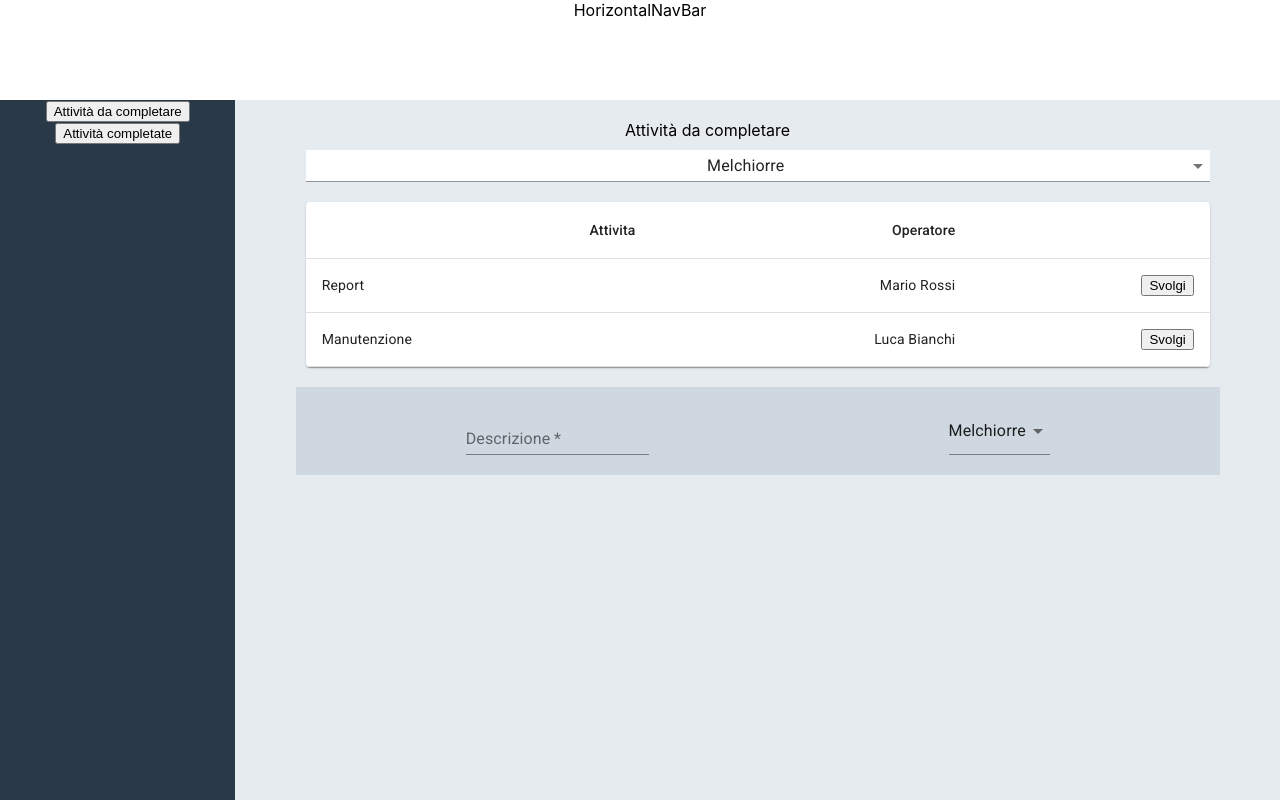
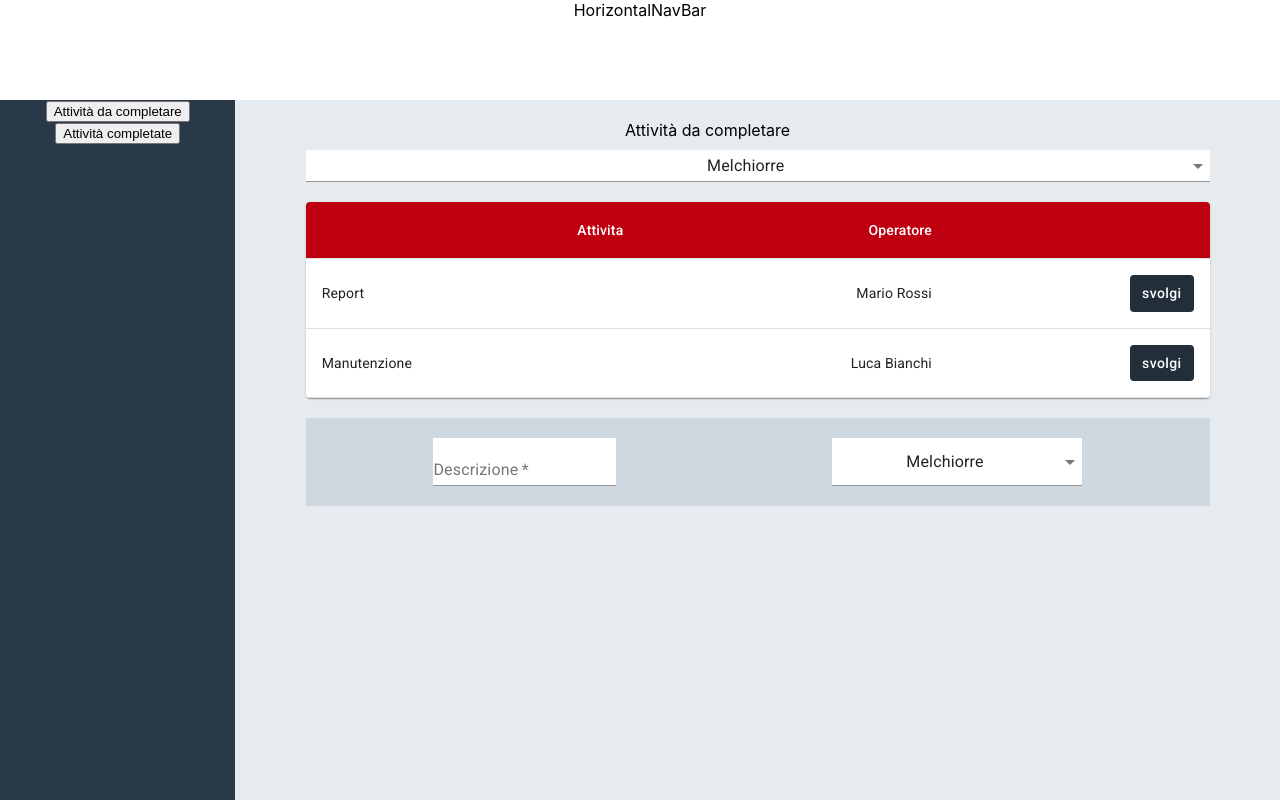
Before and after one commit to MartinRouterPing/react-graphql-example, a React (Create React App) app: page / in a window 1280 px wide. Built offline with nearby package versions, Linux system fonts and the light colour scheme.

Commit message:
other background tweaks

```diff
--- a/src/App.css
+++ b/src/App.css
@@ -47,6 +47,33 @@
 .p-4 {
   padding: 40px;
 }
+/* Backgrounds and Foregrounds */
+
+.bg-white {
+  background-color: #ffffff !important;
+}
+.bg-grey {
+  background-color: #e6ebef !important;
+}
+.bg-red {
+  background-color: #be0010 !important;
+}
+.bg-navy {
+  background-color: #2a3948 !important;
+}
+.bg-navy-light {
+  background-color: #3d4b59 !important;
+}
+.bg-navy-dark {
+  background-color: #222e3a !important;
+}
+.fg-white {
+  color: white !important;
+}
+.fg-navy-dark {
+  color: #222e3a !important;
+}
+
 /* Content id */
 
 #v-navbar-container {
@@ -71,6 +98,6 @@
 }
 #add-todo-form-container {
   background-color: #cfd8e0;
-  width: calc(90% - 20px);
+  width: calc(90% - 40px);
   margin: 0 auto;
 }
--- a/src/components/TodoTable/index.js
+++ b/src/components/TodoTable/index.js
@@ -6,6 +6,9 @@ import TableContainer from '@material-ui/core/TableContainer'
 import TableHead from '@material-ui/core/TableHead'
 import TableRow from '@material-ui/core/TableRow'
 import Paper from '@material-ui/core/Paper'
+import Button from '@material-ui/core/Button'
+
+//TODO: riunire tutte le dichiarazioni un una sola
 
 const todos = [
   {
@@ -26,9 +29,13 @@ class TodoTable extends React.Component {
       <TableContainer id="todo-table-container" component={Paper}>
         <Table id="todo-table" aria-label="simple table">
           <TableHead>
-            <TableRow>
-              <TableCell align="right">Attivita</TableCell>
-              <TableCell align="right">Operatore</TableCell>
+            <TableRow className="bg-red">
+              <TableCell style={{ color: 'white' }} align="right">
+                Attivita
+              </TableCell>
+              <TableCell className="fg-white" align="right">
+                Operatore
+              </TableCell>
               <TableCell align="right"></TableCell>
             </TableRow>
           </TableHead>
@@ -40,7 +47,12 @@ class TodoTable extends React.Component {
                 </TableCell>
                 <TableCell align="right">{row.employee}</TableCell>
                 <TableCell align="right">
-                  <button>Svolgi</button>
+                  <Button
+                    classes={{ root: 'done-button' }}
+                    className="bg-navy-dark fg-white done-button"
+                  >
+                    Svolgi
+                  </Button>
                 </TableCell>
               </TableRow>
             ))}
--- a/src/forms/AddTodoForm/index.js
+++ b/src/forms/AddTodoForm/index.js
@@ -10,8 +10,13 @@ class AddTodoForm extends React.Component {
       <div id="add-todo-form-container" className="p-2">
         <form noValidate autoComplete="off">
           <div className="inner-form">
-            <TextField required id="standard-required" label="Descrizione" />
-            <Select value="Melchiorre" required>
+            <TextField
+              required
+              id="add-todo-text"
+              className="bg-white form-entry"
+              label="Descrizione"
+            />
+            <Select className="bg-white form-entry" value="Melchiorre" required>
               <MenuItem value={'Melchiorre'}>Melchiorre</MenuItem>
               <MenuItem value={'Baldassarre'}>Baldassarre</MenuItem>
               <MenuItem value={'Gaspare'}>Gaspare</MenuItem>
--- a/src/forms/AddTodoForm/styles.css
+++ b/src/forms/AddTodoForm/styles.css
@@ -5,3 +5,9 @@
   display: flex;
   justify-content: space-around;
 }
+.form-entry {
+  min-width: 250px;
+}
+.done-button {
+  text-transform: lowercase !important;
+}
```
